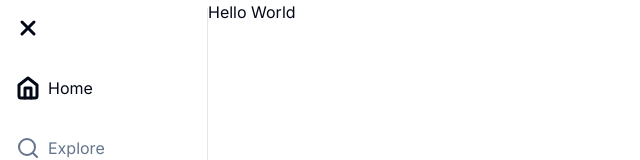
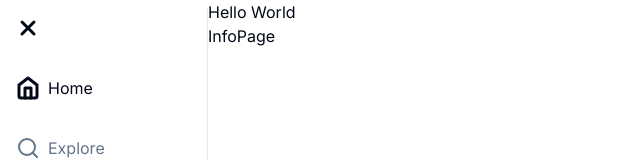
Before and after one commit to marcos-padilla/twitter-clone, a Next.js app in the folder frontend/: page / in a window 1280 px wide. Shown: the top 160 px of the page, without its empty margins (0-640 px from the left). Built offline with nearby package versions, Linux system fonts and the light colour scheme.

Commit message:
fix(frontend): sidebar key

```diff
--- /dev/null
+++ b/frontend/app/(home)/@info/page.tsx
@@ -0,0 +1,3 @@
+export default function InfoPage() {
+	return <div>InfoPage</div>
+}
--- /dev/null
+++ b/frontend/app/(home)/layout.tsx
@@ -0,0 +1,14 @@
+export default function HomeLayout({
+	children,
+	info,
+}: {
+	children: React.ReactNode
+	info: React.ReactNode
+}) {
+	return (
+		<div>
+			{children}
+			{info}
+		</div>
+	)
+}
--- a/frontend/components/Sidebar.tsx
+++ b/frontend/components/Sidebar.tsx
@@ -2,12 +2,13 @@
 
 import { sidebarItems } from '@/lib/constants'
 import SidebarItem from './SidebarItem'
+import { X } from 'lucide-react'
 
 export default function Sidebar() {
 	return (
 		<aside className='fixed border-r h-screen md:w-52 w-20 transition-all flex flex-col md:items-start md:pl-2 items-center gap-y-5 mt-2'>
-			{sidebarItems.map((item) => (
-				<SidebarItem key={item.name} item={item} />
+			{sidebarItems.map((item, index) => (
+				<SidebarItem key={index} item={item} />
 			))}
 		</aside>
 	)
```
Also changed, not shown: frontend/app/(home)/page.tsx (renamed from frontend/app/page.tsx), frontend/components/HomeNavbar.tsx (added).
